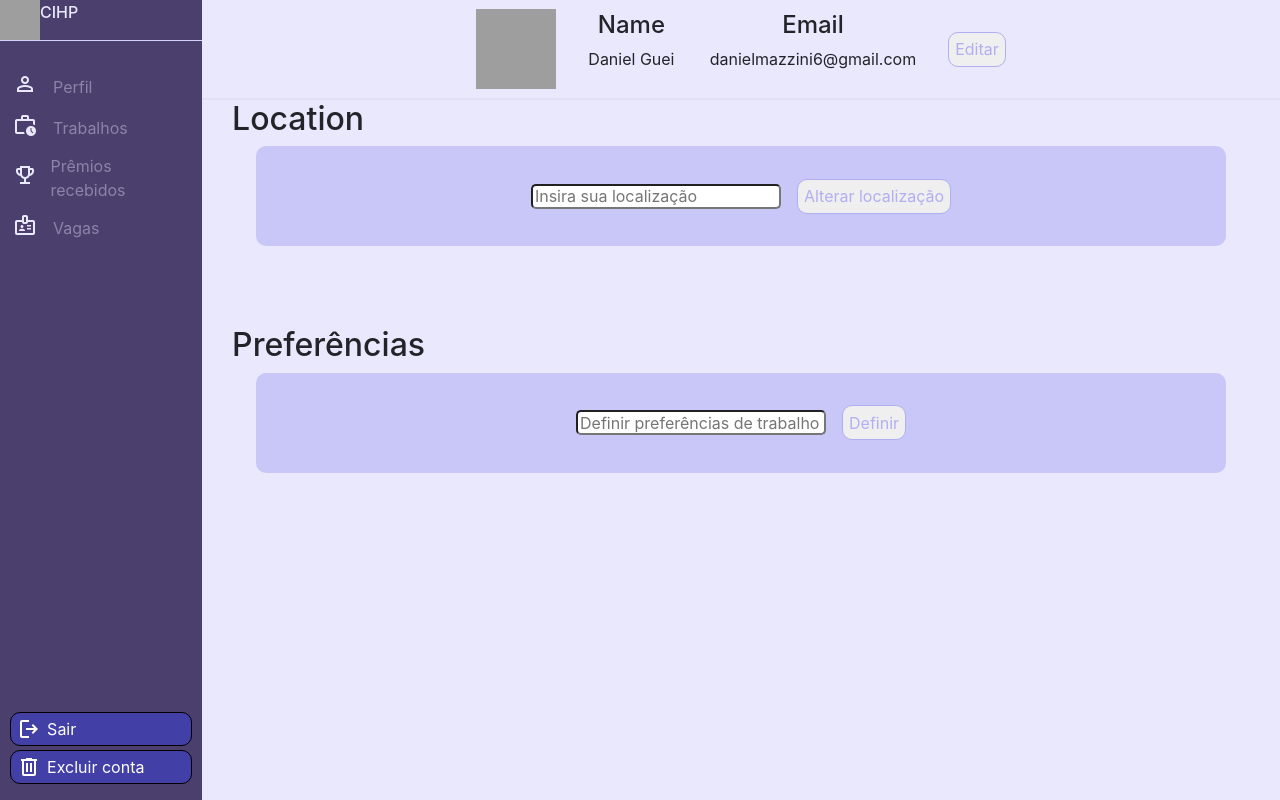
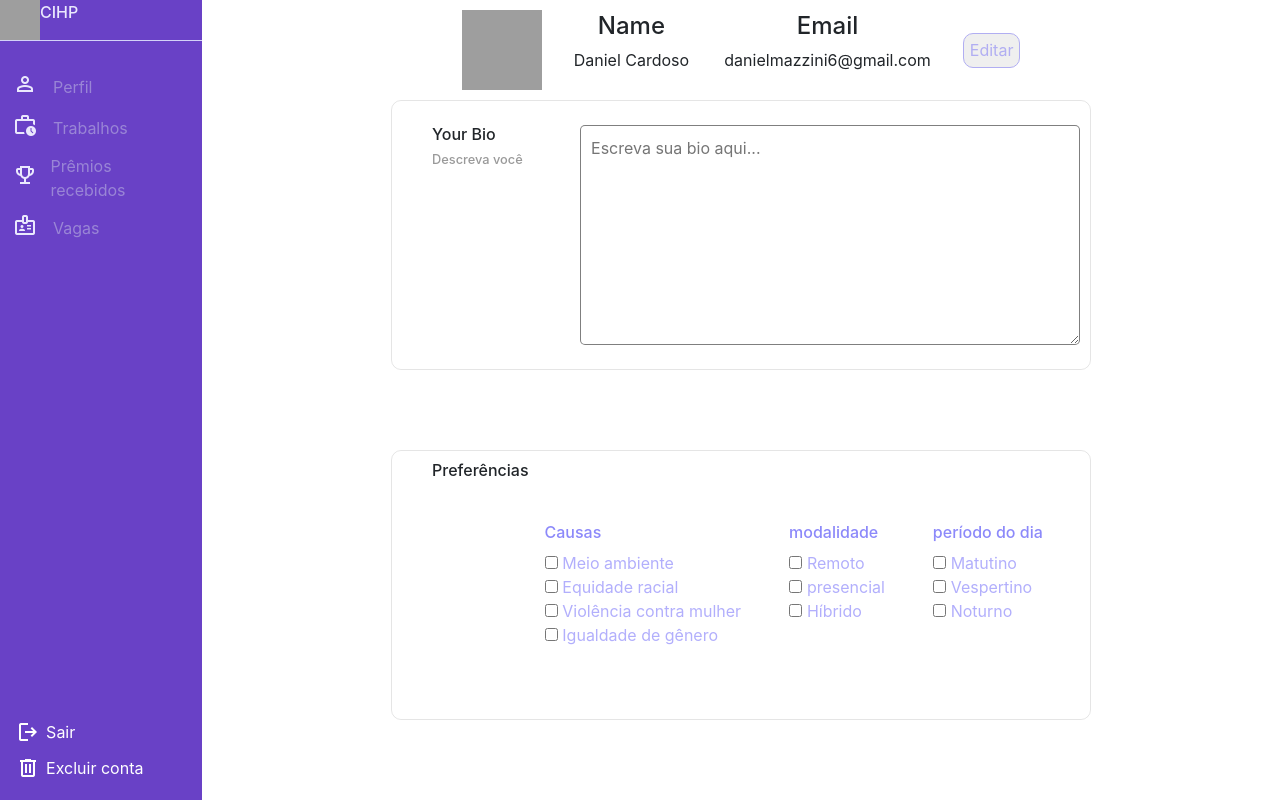
Before and after one commit to D4N13LCS/CIHP, a React (Create React App) app: page /voluntario in a window 1280 px wide. Built offline with nearby package versions, Linux system fonts and the light colour scheme; grey boxes are pictures that could not be loaded.

Commit message:
Conclusão do carrosel de trabalhos/atualização do perfil do usuário

```diff
--- a/src/components/Status.js
+++ b/src/components/Status.js
@@ -26,7 +26,7 @@ const EstatiscaFilterContainer = styled.div`
 `
 
 const EstatiscaFilter = styled.select`
-    background-color: #DBD9E9;
+    // background-color: #DBD9E9;
     color: #3A2D75;
     padding: 3px;
     border-radius: 7px;
@@ -89,7 +89,7 @@ const EstatiscaInfo = styled.div`
     align-items: center;
     justify-content: center;
     gap: 0.25em;
-    background-color:rgba(180, 179, 179, 0.28);
+    // background-color:rgba(180, 179, 179, 0.28);
     padding: 2em;
     order: 1;
 
--- a/src/layouts/perfis.js
+++ b/src/layouts/perfis.js
@@ -12,7 +12,7 @@ const SideBar = styled.aside`
   display: flex;
   flex-direction: column;
   gap: 1.1em;
-  background-color: #4b3f6e;
+  background-color: #6941C6;
   transition: width 0.3s;
   width: 3em;
 
@@ -88,7 +88,7 @@ const FeedContainer = styled.div`
   flex-direction: column;
   align-items: center;
   // gap: 10px;
-  background-color: #EAE8FD;
+  background-color: white;
   width: 100%;
   height: 100%;
   margin: 0 auto;
@@ -115,10 +115,10 @@ const Botao = styled.button`
   display: flex;
   align-items: center;
   width: 90%;
-  background-color: #423fa6;
+  background-color: transparent;
   color: white;
-  border: 1px solid black;
-  border-radius: 10px;
+  border: none;
+
 
   &:hover {
     cursor: pointer;
--- a/src/pages/FullVagas.js
+++ b/src/pages/FullVagas.js
@@ -1,9 +1,11 @@
+import styled from 'styled-components';
 
 function FullVagas(){
     return(
     <>
         <h1>Veja Vagas Aqui</h1>
         <p>Página em construção</p>
+
     </>
     )
 }
--- a/src/pages/VolunteerTrabalhos.js
+++ b/src/pages/VolunteerTrabalhos.js
@@ -12,7 +12,7 @@ const FeedContainerImg = styled.section`
     width: 100%;
     padding: 10px;
     // border-bottom: 2px solid #E1E0F4;
-    background-color: #4B3F6E;
+    background-color: #6941C6;
 `
 
 const FundoImg = styled.div`
--- a/src/pages/volunteerProfile.js
+++ b/src/pages/volunteerProfile.js
@@ -9,7 +9,7 @@ const FeedContainerImg = styled.section`
     height: 100px;
     width: 100%;
     padding: 10px;
-    border-bottom: 2px solid #E1E0F4;
+
 
 
 `
@@ -73,18 +73,36 @@ const EditButton = styled.button`
 `
 
 const LocationField = styled.div`
+    display: flex;
+    align-items: center;
 
-    display: flex;
-    justify-content: center;
-    align-items: center;
     gap: 1em;
     border-radius: 10px;
-    background-color:rgba(177, 174, 242, 0.56);
-    height: 100px;
-    width: 90%;
+    border: 1px solid rgb(0, 0, 0, 0.1);
+    height: 300px;
+    width: 700px;
+
+
+    // width: 90%;
     padding: 10px;
     margin-bottom: 5em;
 `
+
+const TextArea = styled.textarea`
+    width: 500px;
+    height: 220px;
+    border-radius: 5px;
+    padding: 10px;
+    border: 1px solid rgba(0, 0, 0, 0.5);
+    font-size: 1em;
+`;
+
+const TextAreaContainer = styled.div`
+    display: flex;
+
+    justify-content: space-between;
+    width: 100%;
+`;
 
 const InputLoc = styled.input`
     border-radius: 5px;
@@ -96,7 +114,61 @@ const InputLoc = styled.input`
 const H1 = styled.h1`
     align-self: start;
     padding-left: 30px;
-    font-size: 2em;
+    font-size: 1em;
+`
+
+const H2 = styled.h2`
+    align-self: start;
+    padding-left: 30px;
+    font-size: 0.8em;
+    color: rgb(0, 0, 0, 0.4)
+`
+
+const H1andH2area = styled.div`
+    display: flex;
+    flex-direction: column;
+    align-items:center;
+
+
+`
+
+const PreferencesContainer = styled.div`
+    display: flex;
+    align-items: start;
+    gap: 3em;
+`
+
+const PreferencesSection = styled.section`
+
+`
+
+const PreferencesTitle = styled.h2`
+    font-size: 1em;
+    color:rgb(140, 137, 250);
+    font-weight: 500;
+`
+
+const PreferencesCampo = styled.div`
+    display: flex;
+    align-items: center;
+    gap: 0.3em;
+`
+
+const CheckLabel = styled.label`
+    color: rgb(178, 175, 252);
+`
+
+const PreferencesCheck = styled.input`
+
+`
+
+const PreferencesBotao = styled.button`
+    border-radius: 4px;
+    border: 1px solid #6941C6;
+
+    &hover{
+        background-color: #6941C6;
+    }
 `
 
 function VolunteerProfile(){
@@ -110,7 +182,7 @@ function VolunteerProfile(){
                 <InfoContainer>
                     <Info>
                         <InfoTitle>Name</InfoTitle>
-                        <InfoItem>Daniel Guei</InfoItem>
+                        <InfoItem>Daniel Cardoso</InfoItem>
                     </Info>
                     <Info>
                         <InfoTitle>Email</InfoTitle>
@@ -119,22 +191,80 @@ function VolunteerProfile(){
                 </InfoContainer>
                 <EditButton>Editar</EditButton>
             </FeedContainerImg>
-            <H1>Location</H1>
+
+
             <LocationField>
-                <InputLoc placeholder='Insira sua localização'>
-                </InputLoc>
-                <EditButton>Alterar localização</EditButton>
+                <TextAreaContainer>
+                    <H1andH2area>
+                        <H1>Your Bio</H1>
+                        <H2>Descreva você</H2>
+                    </H1andH2area>
+                    <TextArea placeholder='Escreva sua bio aqui...' />
+                </TextAreaContainer>
             </LocationField>
 
-            <H1>Preferências</H1>
+
             <LocationField>
+                <H1>Preferências</H1>
+                <PreferencesContainer>
 
-                <InputLoc placeholder='Definir preferências de trabalho'>
-                </InputLoc>
-                <EditButton>Definir</EditButton>
+                    <PreferencesSection>
+                        <PreferencesTitle>Causas</PreferencesTitle>
+                        <PreferencesCampo>
+                            <PreferencesCheck type='checkbox'></PreferencesCheck>
+                            <CheckLabel>Meio ambiente</CheckLabel>
+                        </PreferencesCampo>
+                        <PreferencesCampo>
+                            <PreferencesCheck type='checkbox'></PreferencesCheck>
+                            <CheckLabel>Equidade racial</CheckLabel>
+                        </PreferencesCampo>
+                        <PreferencesCampo>
+                            <PreferencesCheck type='checkbox'></PreferencesCheck>
+                            <CheckLabel>Violência contra mulher</CheckLabel>
+                        </PreferencesCampo>
+                        <PreferencesCampo>
+                            <PreferencesCheck type='checkbox'></PreferencesCheck>
+                            <CheckLabel>Igualdade de gênero</CheckLabel>
+                        </PreferencesCampo>
+                    </PreferencesSection>
 
+                    <PreferencesSection>
+                        <PreferencesTitle>modalidade</PreferencesTitle>
+                        <PreferencesCampo>
+                            <PreferencesCheck type='checkbox'></PreferencesCheck>
+                            <CheckLabel>Remoto</CheckLabel>
+                        </PreferencesCampo>
+                        <PreferencesCampo>
+                            <PreferencesCheck type='checkbox'></PreferencesCheck>
+                            <CheckLabel>presencial</CheckLabel>
+                        </PreferencesCampo>
+                        <PreferencesCampo>
+                            <PreferencesCheck type='checkbox'></PreferencesCheck>
+                            <CheckLabel>Híbrido</CheckLabel>
+                        </PreferencesCampo>
+
+                    </PreferencesSection>
+
+                    <PreferencesSection>
+                        <PreferencesTitle>período do dia</PreferencesTitle>
+                        <PreferencesCampo>
+                            <PreferencesCheck type='checkbox'></PreferencesCheck>
+                            <CheckLabel>Matutino</CheckLabel>
+                        </PreferencesCampo>
+                        <PreferencesCampo>
+                            <PreferencesCheck type='checkbox'></PreferencesCheck>
+                            <CheckLabel>Vespertino</CheckLabel>
+                        </PreferencesCampo>
+                        <PreferencesCampo>
+                            <PreferencesCheck type='checkbox'></PreferencesCheck>
+                            <CheckLabel>Noturno</CheckLabel>
+                        </PreferencesCampo>
+
+                    </PreferencesSection>
+
+
+                </PreferencesContainer>
             </LocationField>
-
         </>
     )
 }
```
